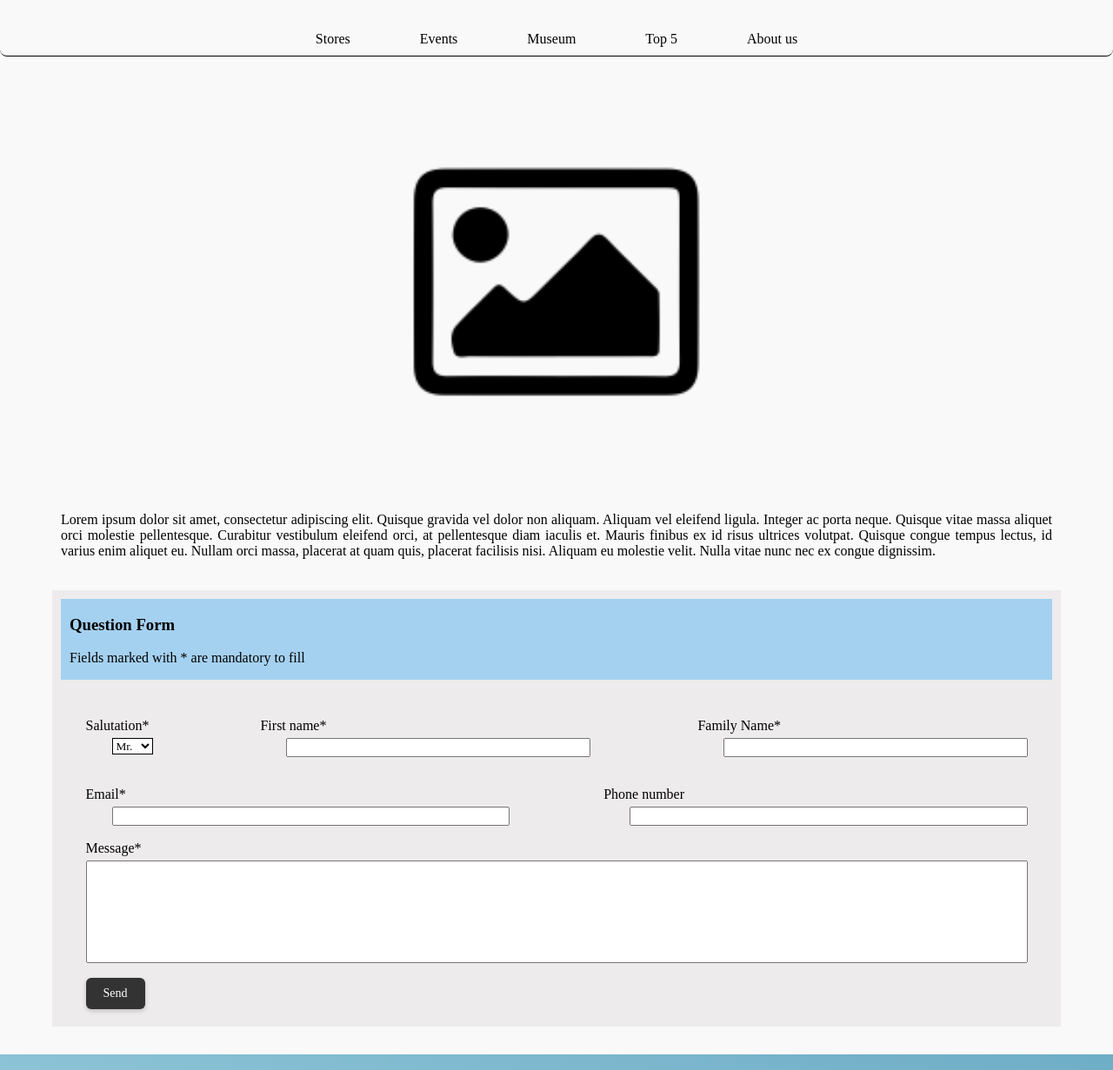
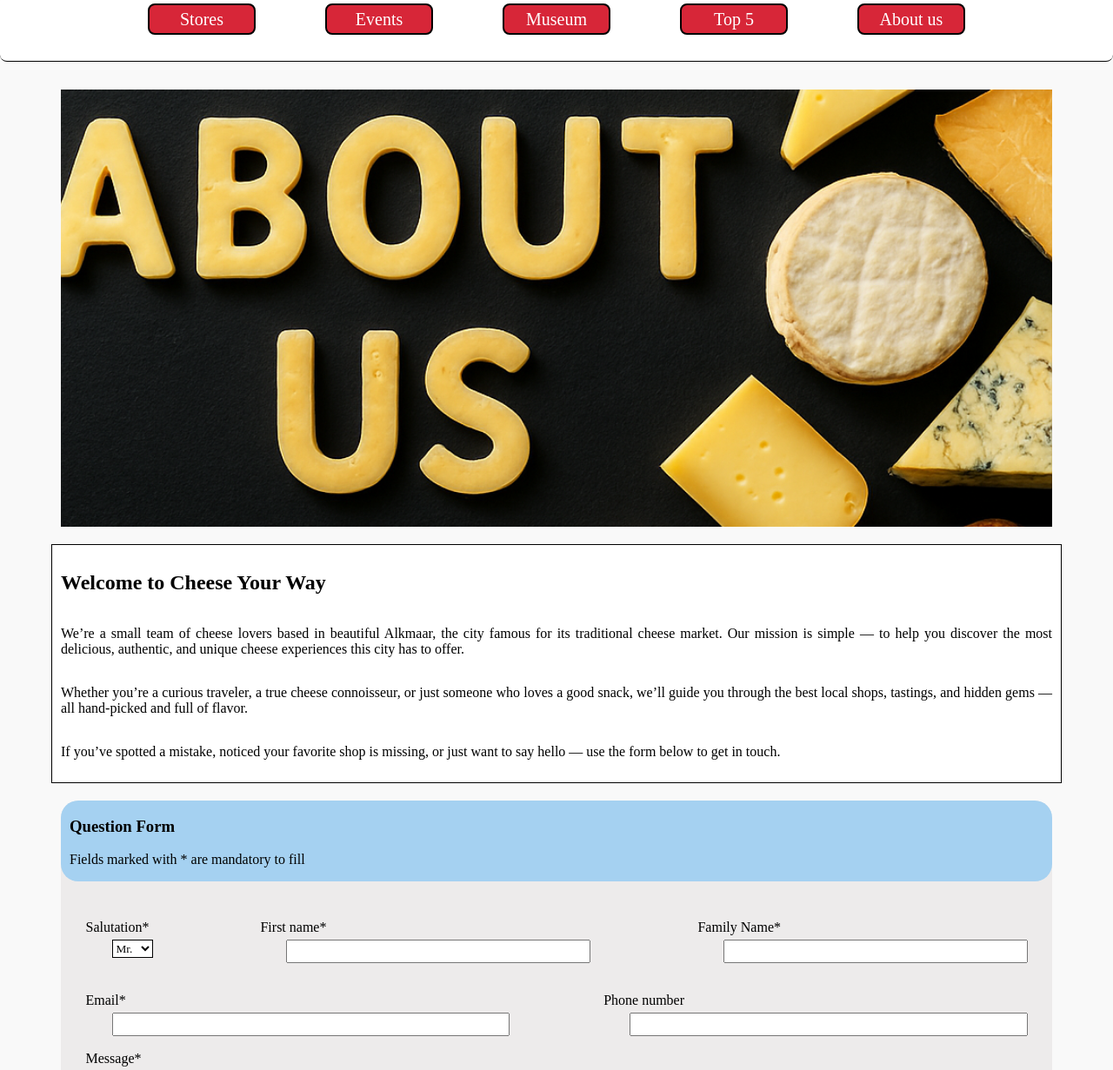
Before and after one commit to Daniil744972/Cheese_your_way, a plain HTML site: page aboutus.html in a window 1280 px wide. Shown: the part 316-1547 px from the top of the page at 87% size. Drawn offline with Linux system fonts and the light colour scheme.

Commit message:
about us

```diff
--- a/aboutus.html
+++ b/aboutus.html
@@ -15,41 +15,45 @@
 <body>
     <!--#region Header-->
     <header>
-        <a href="/index.html" class="header">
-            <section class="hero_img">
-                <img src="img/Logo/Logo.png" alt="Logo">
-            </section>
-            <section class="hero">
-                <h1>
-                    Cheese your way
-                </h1>
-                <h2>
-                    Discover the Best Cheese Experiences in the Alkmaar
-                </h2>
-            </section>
-        </a>
+        <section>
+            <a href="/index.html" class="header hero_link">
+                <span class="hero_img">
+                    <img src="img/Logo/Logo.png" alt="Cheese Your Way Logo">
+                </span>
+                <section class="hero">
+                    <h1>Cheese your way</h1>
+                    <h2>Discover the Best Cheese Experiences in Alkmaar</h2>
+                </section>
+            </a>
+        </section>
+        <!--#region Nav Menu-->
+        <nav class="nav_menu white">
+            <a class="btn" href="/stores.html">Stores</a>
+            <a class="btn" href="/event.html">Events</a>
+            <a class="btn" href="/museum.html">Museum</a>
+            <a class="btn" href="/top.html">Top 5</a>
+            <a class="btn" href="/aboutus.html">About us </a>
+        </nav>
+        <!--#endregion -->
     </header>
-    <!--#endregion-->
-
-    <!--#region Nav Menu-->
-    <nav class="nav_menu">
-        <a href="/stores.html">Stores</a>
-        <a href="/event.html">Events</a>
-        <a href="/museum.html">Museum</a>
-        <a href="/top.html">Top 5</a>
-        <a href="/aboutus.html">About us </a>
-    </nav>
     <!--#endregion -->
 
     <section class="main center_items gap20">
-        <img class="width40" src="img/def.png" alt="">
-        <p>Lorem ipsum dolor sit amet, consectetur adipiscing elit. Quisque gravida vel dolor non aliquam. Aliquam vel
-            eleifend ligula. Integer ac porta neque. Quisque vitae massa aliquet orci molestie pellentesque. Curabitur
-            vestibulum eleifend orci, at pellentesque diam iaculis et. Mauris finibus ex id risus ultrices volutpat.
-            Quisque congue tempus lectus, id varius enim aliquet eu. Nullam orci massa, placerat at quam quis, placerat
-            facilisis nisi. Aliquam eu molestie velit. Nulla vitae nunc nec ex congue dignissim.</p>
+        <img class="width80 img_box" src="img/aboutUs/aboutus.png" alt="">
+        <article class="content_box simple_border white">
+            <h2>Welcome to Cheese Your Way</h2>
+            <p>We’re a small team of cheese lovers based in beautiful Alkmaar, the city famous for its traditional
+                cheese market. Our mission is simple — to help you discover the most delicious, authentic, and unique
+                cheese experiences this city has to offer.</p>
 
-        <section class="content_box width100 form">
+            <p>Whether you’re a curious traveler, a true cheese connoisseur, or just someone who loves a good snack,
+                we’ll guide you through the best local shops, tastings, and hidden gems — all hand-picked and full of
+                flavor.</p>
+
+            <p>If you’ve spotted a mistake, noticed your favorite shop is missing, or just want to say hello — use the
+                form below to get in touch.</p>
+        </article>
+        <section class="content_box width100 pad0 form">
             <section class="hint_box">
                 <h3 class="padl10">Question Form</h3>
                 <p class="padl10">Fields marked with * are mandatory to fill</p>
@@ -91,7 +95,7 @@
                     <label for="message">Message*</label>
                     <textarea name="message" id="message" rows="7" required></textarea>
                 </section>
-                <button type="submit">Send</button>
+                <button class="btn" type="submit">Send</button>
             </form>
         </section>
     </section>
--- a/css/style.css
+++ b/css/style.css
@@ -408,6 +408,7 @@ footer p {
 input,
 select {
     margin-left: 30px;
+    height: 1.3rem;
 }
 
 .space-between {
@@ -423,43 +424,18 @@ button {
     margin-top: 17px;
 }
 
-
-button {
-    display: inline-block;
-    padding: 10px 20px;
-    font-size: 14px;
-    font-weight: 500;
-    color: #fff;
-    background: #333;
-    border: none;
-    border-radius: 6px;
-    cursor: pointer;
-    transition: all 0.3s ease;
-    box-shadow: 0 2px 5px rgba(0, 0, 0, 0.2);
-}
-
-button:hover {
-    background: #555;
-}
-
-button:active {
-    background: #111;
-    transform: scale(0.97);
-}
-
-button:focus {
-    outline: 2px solid #007BFF;
-    outline-offset: 2px;
-}
-
-
 .form {
     background-color: #EDEBEB;
     align-items: center;
+    border-radius: 20px;
 }
 
 .pad10 {
     padding: 10px;
+}
+
+.pad0{
+    padding: 0;
 }
 
 .padl10 {
@@ -477,6 +453,7 @@ button:focus {
     background-color: #A5D1F1;
     width: 100%;
     margin: 0 0 0 0;
+    border-radius: 20px;
 }
 
 select,
@@ -503,3 +480,9 @@ select option {
 .spread{
     justify-content: space-evenly;
 }
+
+.img_box{
+    display: block;
+    object-fit: cover;
+    width: 100%;
+}
```
Also changed, not shown: top.html (+3 -3 lines), img/aboutUs/aboutus.png (added).
